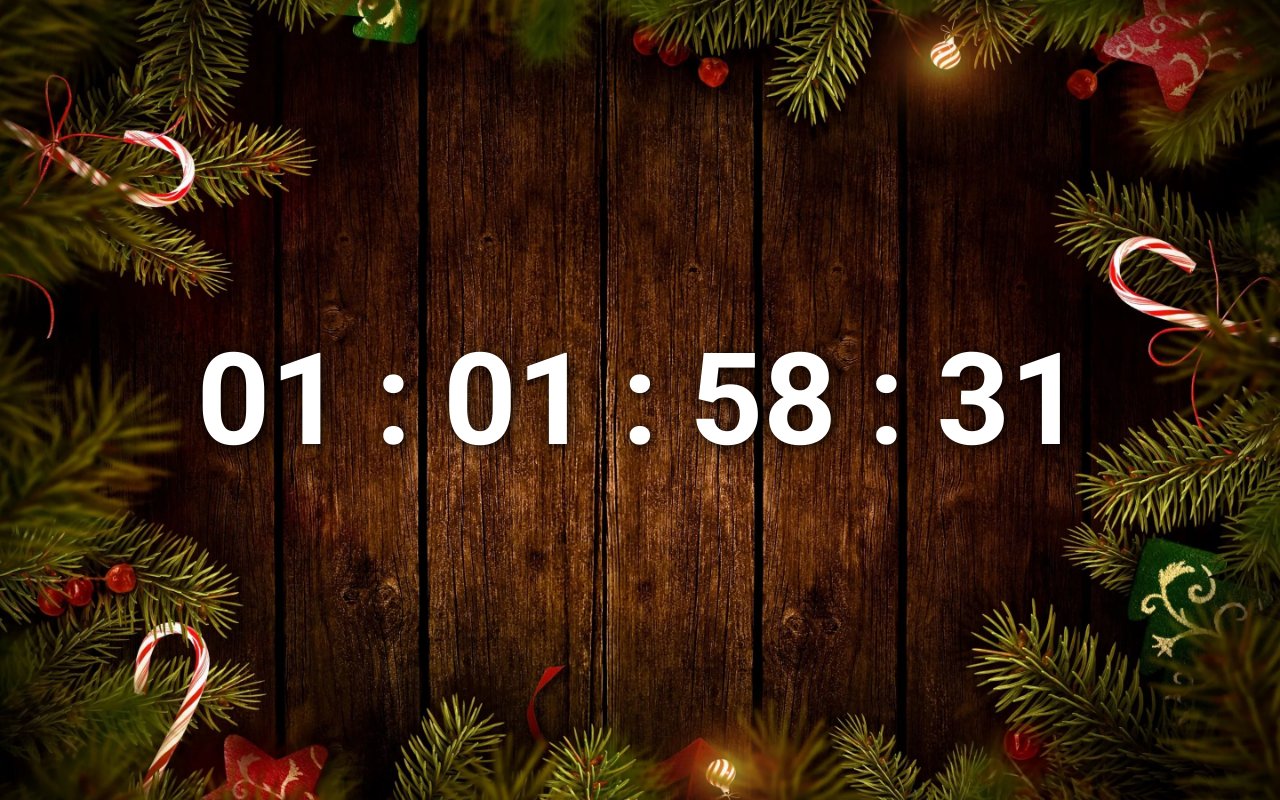
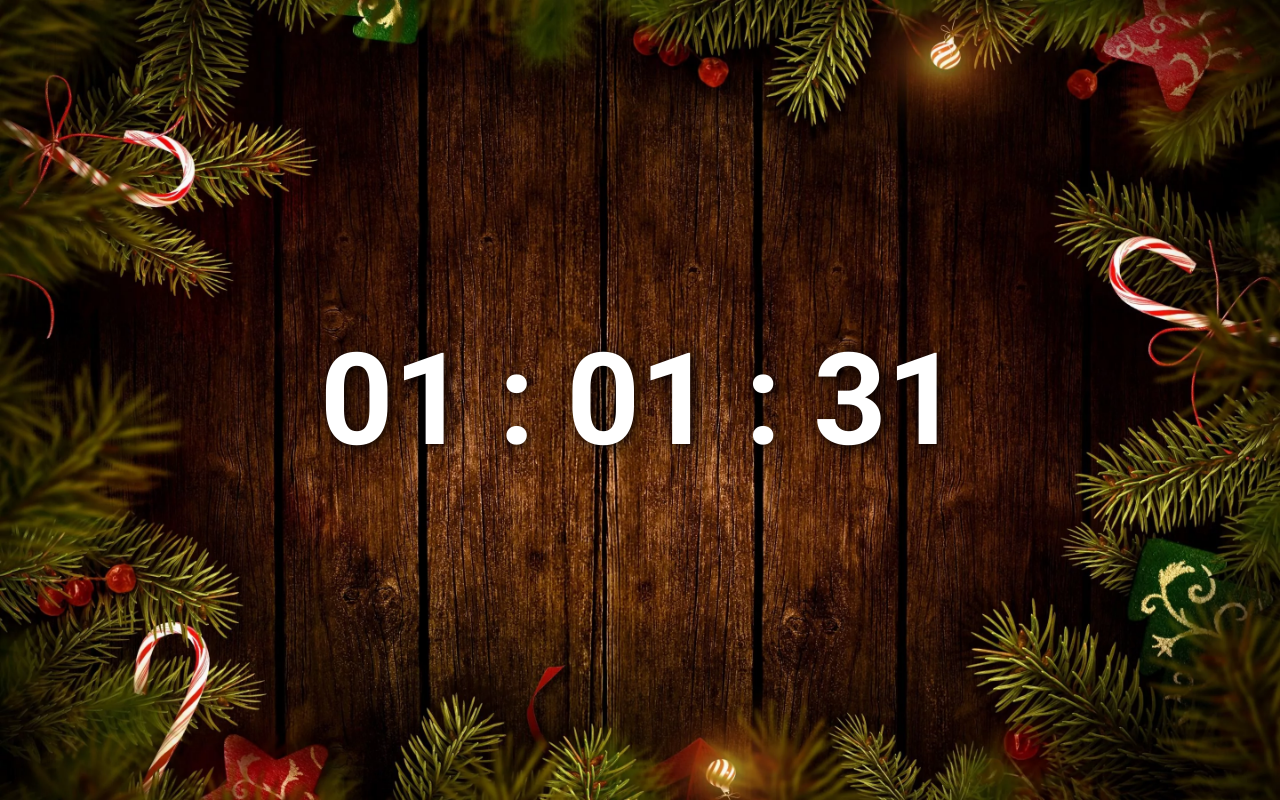
Before and after one commit to scream-dev/Scream-Dev.ru, a plain HTML site: page new-year/index.html in a window 1280 px wide. Drawn offline with Linux system fonts and the light colour scheme.

Commit message:
Update index.html

```diff
--- a/new-year/index.html
+++ b/new-year/index.html
@@ -64,42 +64,45 @@
             let targetDate;
 
             if (timeZone && timeZone.startsWith('dev_')) {
-                // Извлекаем число из значения куки
                 const seconds = parseInt(timeZone.split('_')[1], 10);
                 if (!isNaN(seconds)) {
-                    // Устанавливаем время окончания отсчёта
                     targetDate = new Date(now.getTime() + seconds * 1000);
                 }
             }
 
-            // Устанавливаем отсчет до следующего Нового года, если значение времени не было получено
             if (!targetDate) {
-                const nextYear = now.getFullYear() + 1; // Следующий год
-                targetDate = new Date(nextYear, 0, 1); // 1 января следующего года в полночь
+                const nextYear = now.getFullYear() + 1;
+                targetDate = new Date(nextYear, 0, 1);
             }
 
-            // Разница во времени
             const timeDiff = targetDate - now;
 
-            // Если время вышло
             if (timeDiff < 0) {
                 clearInterval(timer);
                 endCountdown();
                 return;
             }
 
-            // Вычисляем дни, часы, минуты и секунды
             const days = Math.floor(timeDiff / (1000 * 60 * 60 * 24));
             const hours = Math.floor((timeDiff % (1000 * 60 * 60 * 24)) / (1000 * 60 * 60));
             const minutes = Math.floor((timeDiff % (1000 * 60 * 60)) / (1000 * 60));
             const seconds = Math.floor((timeDiff % (1000 * 60)) / 1000);
 
-            // Обновляем отображение времени
-            document.getElementById('time').textContent =
-                String(days).padStart(2, '0') + " : " +
-                String(hours).padStart(2, '0') + " : " +
-                String(minutes).padStart(2, '0') + " : " +
-                String(seconds).padStart(2, '0');
+            let timeString = '';
+
+            // Логика отображения
+            if (days > 0) {
+                timeString += String(days).padStart(2, '0') + " : ";
+                timeString += String(hours).padStart(2, '0') + " : ";
+            } else if (days === 0 && hours > 0) {
+                timeString += String(hours).padStart(2, '0') + " : ";
+            } else if (days === 0 && hours === 0 && minutes > 0) {
+                timeString += String(minutes).padStart(2, '0') + " : ";
+            }
+
+            timeString += String(seconds).padStart(2, '0');
+
+            document.getElementById('time').textContent = timeString;
         }
 
         function endCountdown() {
@@ -108,7 +111,7 @@
         }
 
         function launchConfetti() {
-            const duration = 5 * 1000; // Длительность конфетти
+            const duration = 5 * 1000;
             const animationEnd = Date.now() + duration;
 
             (function frame() {
@@ -133,7 +136,6 @@
             })();
         }
 
-        // Сохраняем часовой пояс в куки, если он еще не сохранён
         const timeZone = Intl.DateTimeFormat().resolvedOptions().timeZone;
         if (!getCookie('timeZone')) {
             setCookie('timeZone', timeZone, 7);
```
